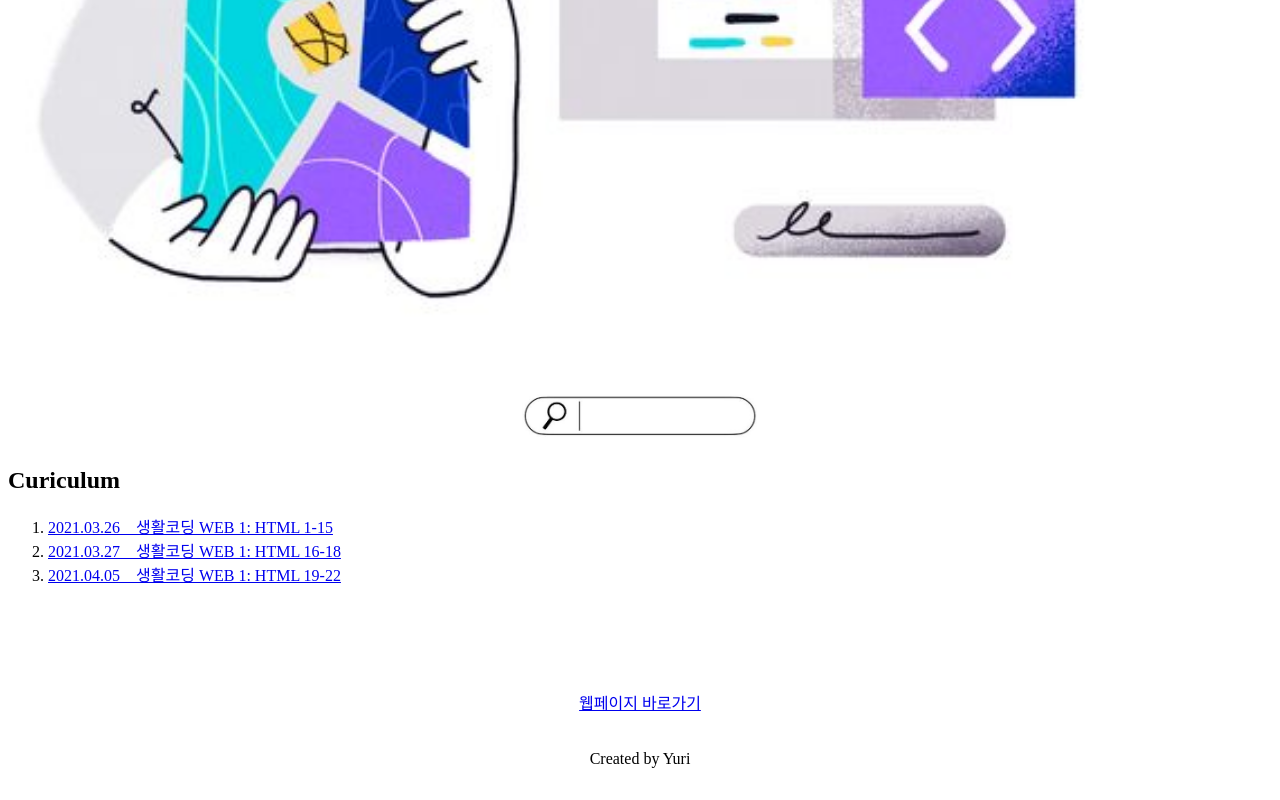
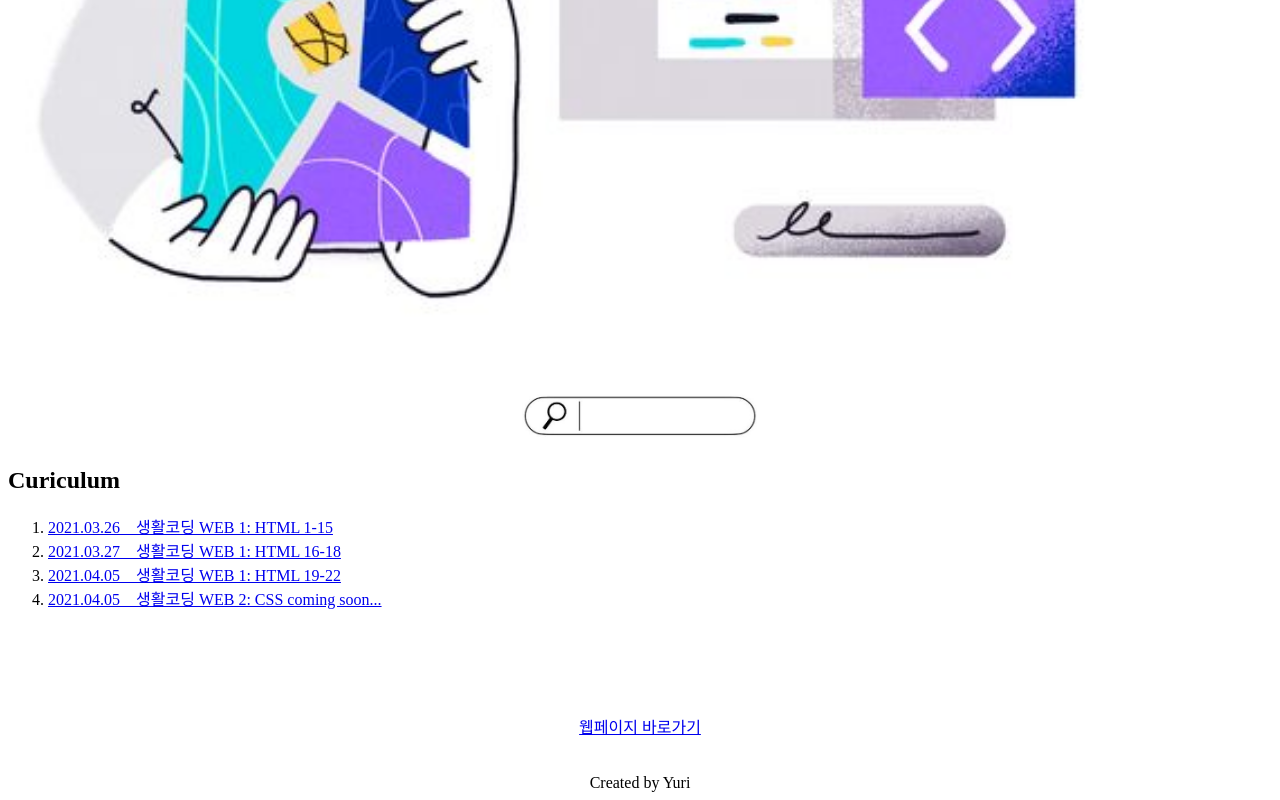
Before and after one commit to yull13/web1, a plain HTML site: page index.html in a window 1280 px wide. Shown: the part 735-1535 px from the top of the page. Before the commit the page ends 1511 px from the top, so only its background shows below. Drawn offline with Linux system fonts and the light colour scheme; a script that the page names is missing.

Commit message:
Add files via upload

```diff
--- a/index.html
+++ b/index.html
@@ -21,6 +21,7 @@
     <li><a href="1.html"> 2021.03.26 _ 생활코딩 WEB 1: HTML 1-15</a></li>
     <li><a href="2.html"> 2021.03.27 _ 생활코딩 WEB 1: HTML 16-18</a></li>
     <li><a href="3.html"> 2021.04.05 _ 생활코딩 WEB 1: HTML 19-22</a></li>
+    <li><a href="4.html"> 2021.04.05 _ 생활코딩 WEB 2: CSS coming soon...</a></li>
 
 
 
```
